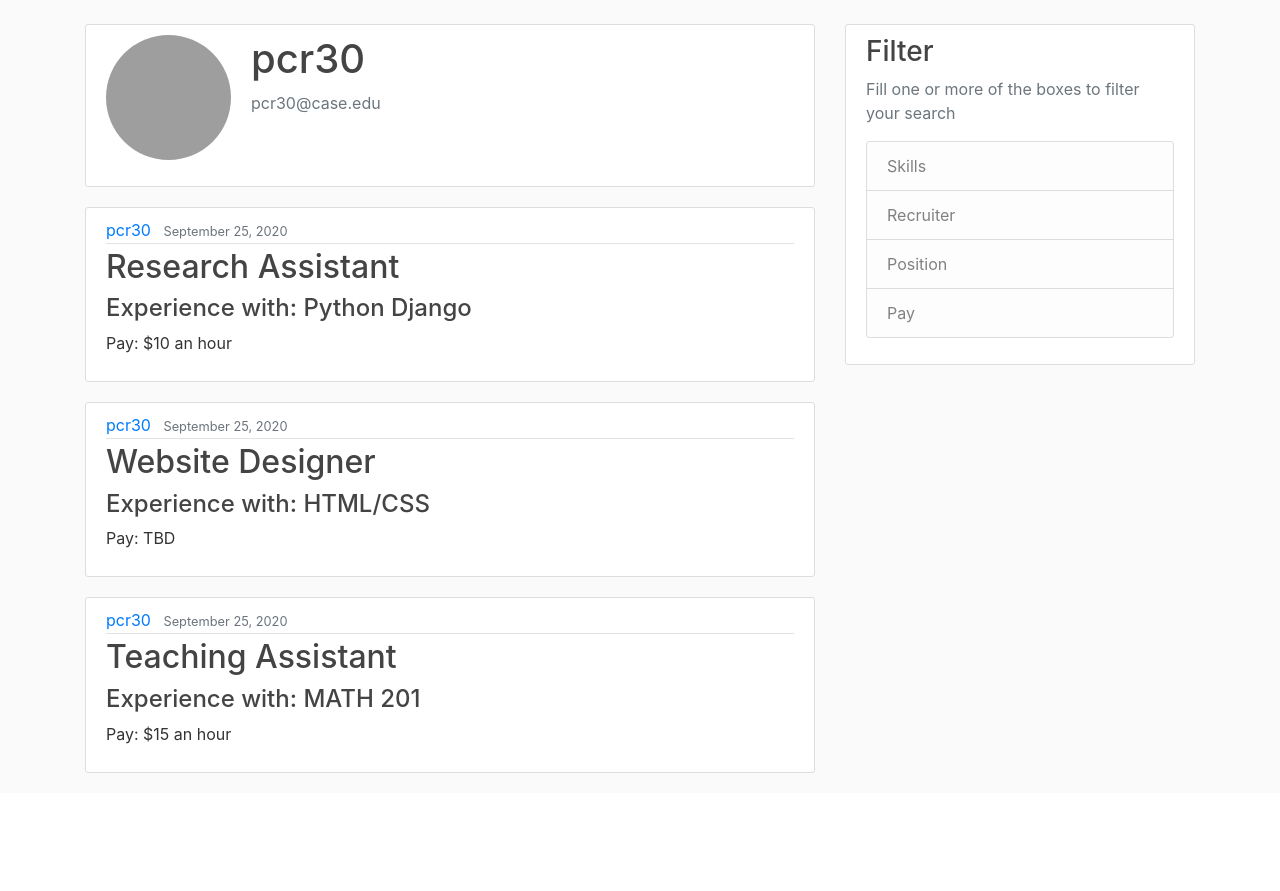
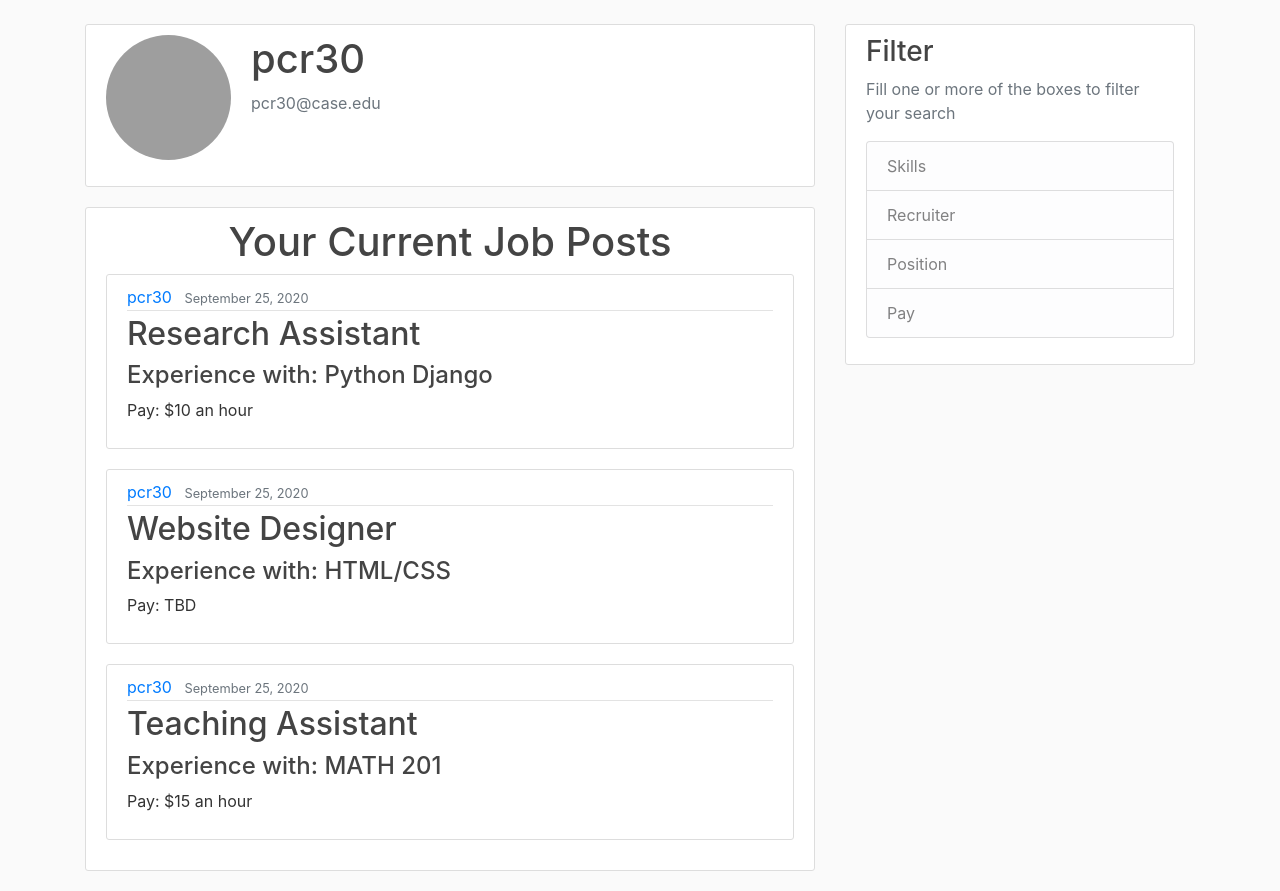
Before and after one commit to prod00/CaseConnect, a Django app: page /profile/ in a window 1280 px wide. Shown: the part 56-947 px from the top of the page. Before the commit the page ends 829 px from the top, so only its background shows below. Run offline with Django 3.2, Linux system fonts and the light colour scheme; a user stored in the database is signed in; data comes from the database, SQL or seed files in the repository; both versions use the stored data as it was after the commit; some libraries are stand-ins or nearby versions; grey boxes are pictures that could not be loaded.

Commit message:
updtaed profile.html. Now shows all previous post with title and seperate div.

```diff
--- a/templates/users/profile.html
+++ b/templates/users/profile.html
@@ -9,10 +9,11 @@
         </div>
       </div>
     </div>
-   <div style="text-align: center;">
-
-   </div>
-    <div class="boxed">
+    {% if posts.exists %}
+    <div class="content-section">
+        <div style="text-align: center;">
+            <h1>Your Current Job Posts</h1>
+        </div>
     {% for post in posts %}
         <article class="media content-section">
               <div class="media-body">
@@ -28,4 +29,5 @@
             </article>
     {% endfor %}
     </div>
+    {% endif %}
 {% endblock %}
```
Also changed, not shown: db.sqlite3.
